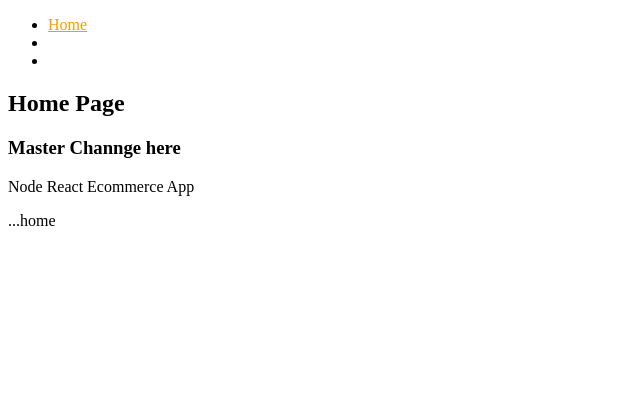
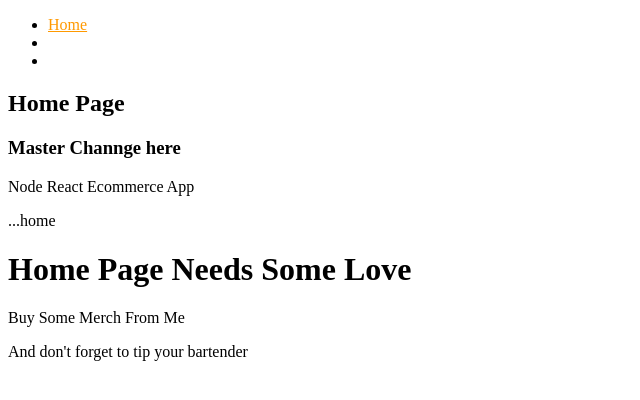
Before and after one commit to jlundgren77/e-MERN, a React (Create React App) app in the folder client/: page / in a window 1280 px wide. Shown: the top 400 px of the page, without its empty margins (0-640 px from the left). Built offline with nearby package versions, Linux system fonts and the light colour scheme; the HTML template or start-up script is replaced by a standard one.

Commit message:
adds text to home page

```diff
--- a/client/src/core/Home.js
+++ b/client/src/core/Home.js
@@ -3,6 +3,9 @@ import Layout from './Layout';
 const Home = () => (
   <Layout title='Home Page' description='Node React Ecommerce App'>
     ...home
+    <h1>Home Page Needs Some Love</h1>
+    <p>Buy Some Merch From Me</p>
+    <p>And don't forget to tip your bartender</p>
   </Layout>
 );
 export default Home;
```
